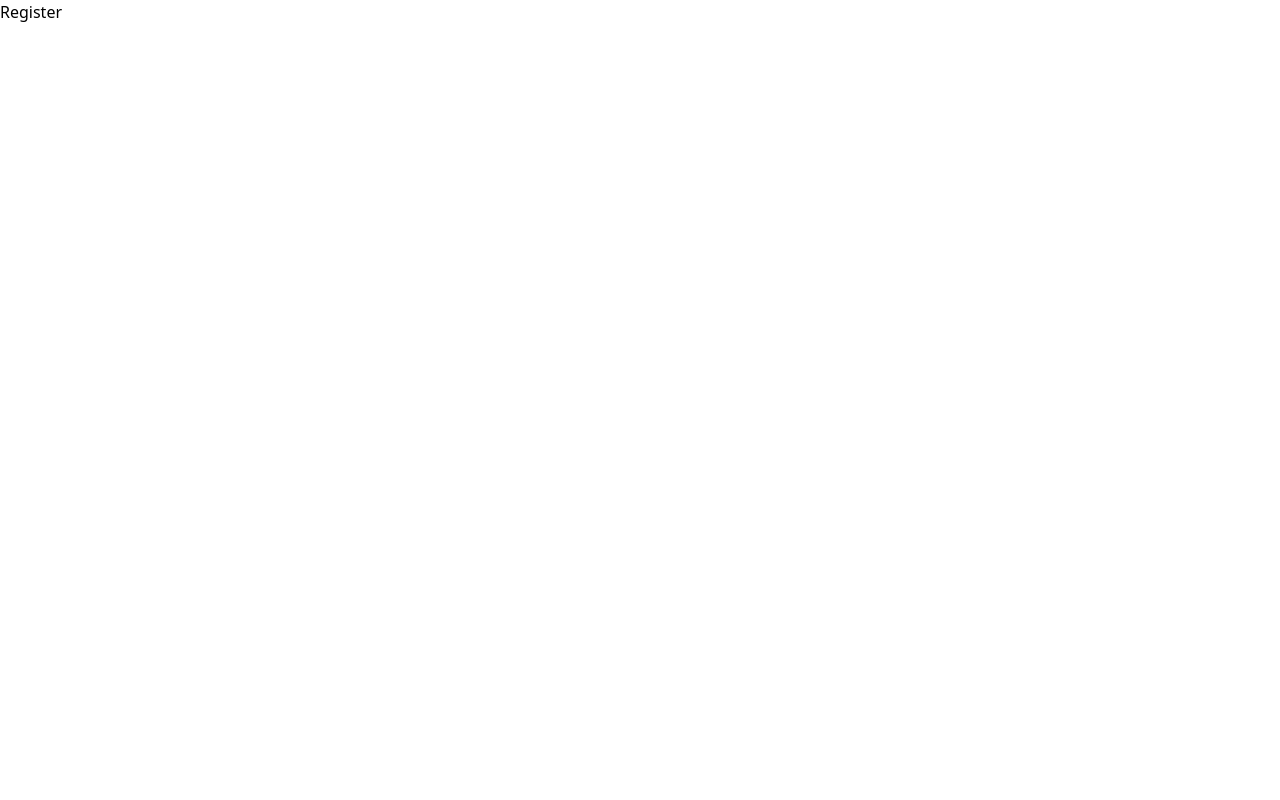
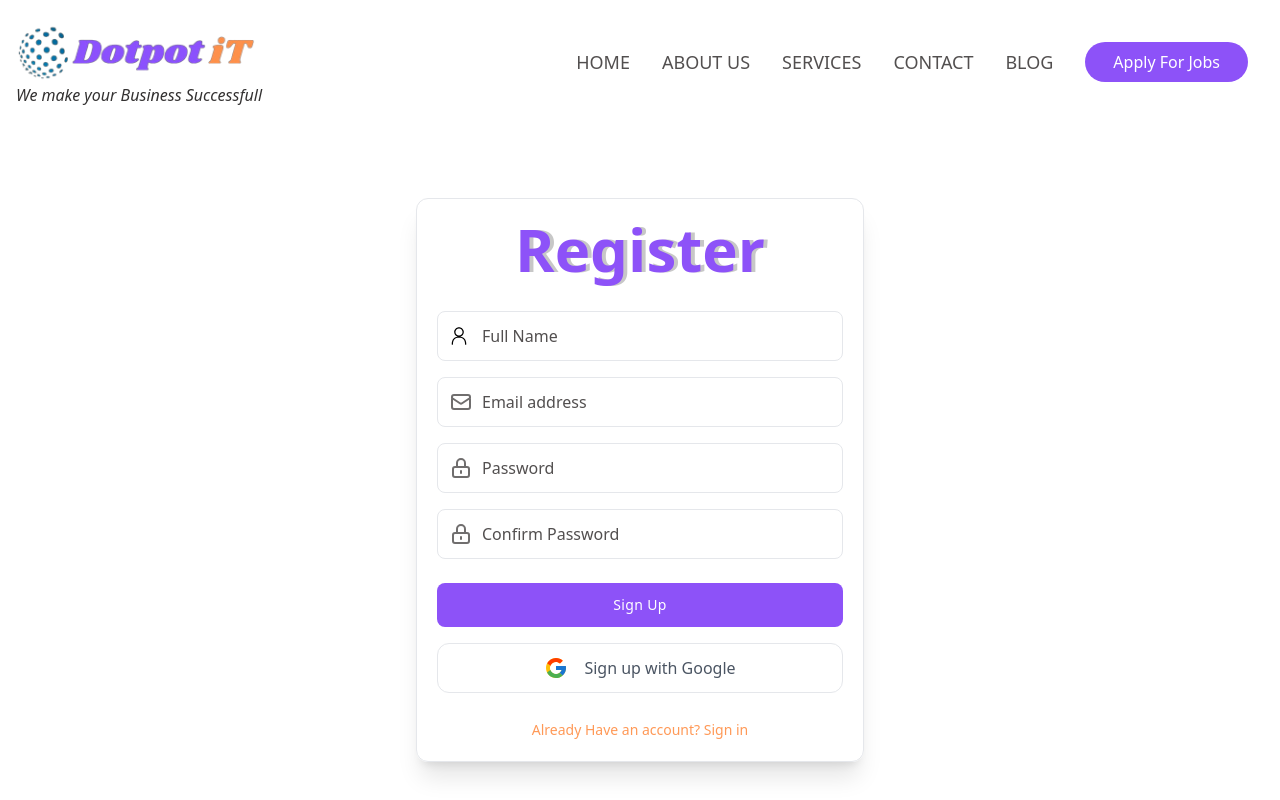
Before and after one commit to writetofahim/dotpot_website, a React (Vite) app in the folder client/: page /register in a window 1280 px wide. Shown: the top 800 px of the page. Built offline with nearby package versions, Linux system fonts and the light colour scheme.

Commit message:
Register page

```diff
--- a/client/src/pages/lgoin/Login.jsx
+++ b/client/src/pages/lgoin/Login.jsx
@@ -1,58 +1,59 @@
 import React from 'react'
 import { Link } from 'react-router-dom'
+import Footer from '../../components/Footer/Footer'
 import Navbar from '../../components/Navbar/Navbar'
 
 const Login = () => {
   return (
     <>
       <Navbar />
-      <section class="bg-white pt-[10vh]">
-        <div class="container min-h-[100vh] flex items-center justify-center p-3">
-          <form class="w-full max-w-md p-5 border rounded-xl shadow-xl">
+      <section className="bg-white pt-[10vh]">
+        <div className="container min-h-[100vh] flex items-center justify-center p-5">
+          <form className="w-full max-w-md p-5 border rounded-xl shadow-xl">
 
 
-            <h1 class="text-center text-6xl text-primary-500 font-bold">SIGN IN</h1>
+            <h1 className="text-center text-6xl text-primary-500 font-bold">SIGN IN</h1>
 
-            <div class="relative flex items-center mt-8">
-              <span class="absolute">
-                <svg xmlns="http://www.w3.org/2000/svg" class="w-6 h-6 mx-3 text-gray-300 dark:text-gray-500" fill="none" viewBox="0 0 24 24" stroke="currentColor" stroke-width="2">
+            <div className="relative flex items-center mt-8">
+              <span className="absolute">
+                <svg xmlns="http://www.w3.org/2000/svg" className="w-6 h-6 mx-3 text-gray-300 dark:text-gray-500" fill="none" viewBox="0 0 24 24" stroke="currentColor" stroke-width="2">
                   <path stroke-linecap="round" stroke-linejoin="round" d="M3 8l7.89 5.26a2 2 0 002.22 0L21 8M5 19h14a2 2 0 002-2V7a2 2 0 00-2-2H5a2 2 0 00-2 2v10a2 2 0 002 2z" />
                 </svg>
               </span>
 
-              <input type="email" class="block w-full py-3 text-gray-700 bg-white border rounded-lg px-11 focus:ring-blue-300 focus:outline-none focus:ring focus:ring-opacity-40 focus:ring-primary-300" placeholder="Email address" />
+              <input type="email" className="block w-full py-3 text-gray-700 bg-white border rounded-lg px-11 focus:ring-blue-300 focus:outline-none focus:ring focus:ring-opacity-40 focus:ring-primary-300" placeholder="Email address" />
             </div>
 
-            <div class="relative flex items-center mt-4">
-              <span class="absolute">
-                <svg xmlns="http://www.w3.org/2000/svg" class="w-6 h-6 mx-3 text-gray-300 dark:text-gray-500" fill="none" viewBox="0 0 24 24" stroke="currentColor" stroke-width="2">
+            <div className="relative flex items-center mt-4">
+              <span className="absolute">
+                <svg xmlns="http://www.w3.org/2000/svg" className="w-6 h-6 mx-3 text-gray-300 dark:text-gray-500" fill="none" viewBox="0 0 24 24" stroke="currentColor" stroke-width="2">
                   <path stroke-linecap="round" stroke-linejoin="round" d="M12 15v2m-6 4h12a2 2 0 002-2v-6a2 2 0 00-2-2H6a2 2 0 00-2 2v6a2 2 0 002 2zm10-10V7a4 4 0 00-8 0v4h8z" />
                 </svg>
               </span>
 
-              <input type="password" class="block w-full py-3 text-gray-700 bg-white border rounded-lg px-11 focus:ring-blue-300 focus:outline-none focus:ring focus:ring-opacity-40 focus:ring-primary-300" placeholder="Password" />
+              <input type="password" className="block w-full py-3 text-gray-700 bg-white border rounded-lg px-11 focus:ring-blue-300 focus:outline-none focus:ring focus:ring-opacity-40 focus:ring-primary-300" placeholder="Password" />
             </div>
 
-            <div class="mt-6">
-              <button class="w-full px-6 py-3 text-sm font-medium tracking-wide text-white capitalize bg-primary-500 rounded-lg hover:bg-primary-400 hover:shadow-xl hover:scale-105 transition-all">
+            <div className="mt-6">
+              <button className="w-full px-6 py-3 text-sm font-medium tracking-wide text-white capitalize bg-primary-500 rounded-lg hover:bg-primary-400 hover:shadow-xl hover:scale-105 transition-all">
                 Sign in
               </button>
 
-              <p class="mt-4 text-center text-gray-600 dark:text-gray-400">or sign in with</p>
+              <p className="mt-4 text-center text-gray-600 dark:text-gray-400">or sign in with</p>
 
-              <Link href="#" class="flex items-center justify-center px-6 py-3 mt-4 text-gray-600 border rounded-xl hover:bg-primary-100 hover:shadow-xl hover:scale-105 transition-all">
-                <svg class="w-6 h-6 mx-2" viewBox="0 0 40 40">
+              <Link href="#" className="flex items-center justify-center px-6 py-3 mt-4 text-gray-600 border rounded-xl hover:bg-primary-100 hover:shadow-xl hover:scale-105 transition-all">
+                <svg className="w-6 h-6 mx-2" viewBox="0 0 40 40">
                   <path d="M36.3425 16.7358H35V16.6667H20V23.3333H29.4192C28.045 27.2142 24.3525 30 20 30C14.4775 30 10 25.5225 10 20C10 14.4775 14.4775 9.99999 20 9.99999C22.5492 9.99999 24.8683 10.9617 26.6342 12.5325L31.3483 7.81833C28.3717 5.04416 24.39 3.33333 20 3.33333C10.7958 3.33333 3.33335 10.7958 3.33335 20C3.33335 29.2042 10.7958 36.6667 20 36.6667C29.2042 36.6667 36.6667 29.2042 36.6667 20C36.6667 18.8825 36.5517 17.7917 36.3425 16.7358Z" fill="#FFC107" />
                   <path d="M5.25497 12.2425L10.7308 16.2583C12.2125 12.59 15.8008 9.99999 20 9.99999C22.5491 9.99999 24.8683 10.9617 26.6341 12.5325L31.3483 7.81833C28.3716 5.04416 24.39 3.33333 20 3.33333C13.5983 3.33333 8.04663 6.94749 5.25497 12.2425Z" fill="#FF3D00" />
                   <path d="M20 36.6667C24.305 36.6667 28.2167 35.0192 31.1742 32.34L26.0159 27.975C24.3425 29.2425 22.2625 30 20 30C15.665 30 11.9842 27.2359 10.5975 23.3784L5.16254 27.5659C7.92087 32.9634 13.5225 36.6667 20 36.6667Z" fill="#4CAF50" />
                   <path d="M36.3425 16.7358H35V16.6667H20V23.3333H29.4192C28.7592 25.1975 27.56 26.805 26.0133 27.9758C26.0142 27.975 26.015 27.975 26.0158 27.9742L31.1742 32.3392C30.8092 32.6708 36.6667 28.3333 36.6667 20C36.6667 18.8825 36.5517 17.7917 36.3425 16.7358Z" fill="#1976D2" />
                 </svg>
 
-                <span class="mx-2">Sign in with Google</span>
+                <span className="mx-2">Sign in with Google</span>
               </Link>
 
-              <div class="mt-6 text-center text-secondary-500">
-                <Link to="/register" class="text-sm hover:underline">
+              <div className="mt-6 text-center text-secondary-500">
+                <Link to="/register" className="text-sm hover:underline">
                   Don’t have an account yet? Sign up
                 </Link>
               </div>
@@ -60,6 +61,7 @@
           </form>
         </div>
       </section>
+      <Footer />
     </>
   )
 }
--- a/client/src/pages/register/Register.jsx
+++ b/client/src/pages/register/Register.jsx
@@ -1,8 +1,87 @@
 import React from 'react'
+import { Link } from 'react-router-dom'
+import Navbar from '../../components/Navbar/Navbar'
+import Footer from '../../components/Footer/Footer'
+import { RxPerson } from "react-icons/rx"
 
 const Register = () => {
   return (
-    <div>Register</div>
+    <>
+      <Navbar />
+      <section className="bg-white pt-[10vh]">
+        <div className="container min-h-[100vh] flex items-center justify-center p-3">
+          <form className="w-full max-w-md p-5 border rounded-xl shadow-xl">
+
+
+            <h1 className="text-center text-6xl text-primary-500 font-bold">Register</h1>
+
+            <div className="relative flex items-center mt-8">
+              <span className="absolute text-xl ml-3">
+                <RxPerson />
+              </span>
+
+              <input type="email" className="block w-full py-3 text-gray-700 bg-white border rounded-lg px-11 focus:ring-blue-300 focus:outline-none focus:ring focus:ring-opacity-40 focus:ring-primary-300" placeholder="Full Name" />
+            </div>
+
+
+            <div className="relative flex items-center mt-4">
+              <span className="absolute">
+                <svg xmlns="http://www.w3.org/2000/svg" className="w-6 h-6 mx-3 text-gray-300 dark:text-gray-500" fill="none" viewBox="0 0 24 24" stroke="currentColor" stroke-width="2">
+                  <path stroke-linecap="round" stroke-linejoin="round" d="M3 8l7.89 5.26a2 2 0 002.22 0L21 8M5 19h14a2 2 0 002-2V7a2 2 0 00-2-2H5a2 2 0 00-2 2v10a2 2 0 002 2z" />
+                </svg>
+              </span>
+
+              <input type="email" className="block w-full py-3 text-gray-700 bg-white border rounded-lg px-11 focus:ring-blue-300 focus:outline-none focus:ring focus:ring-opacity-40 focus:ring-primary-300" placeholder="Email address" />
+            </div>
+
+            <div className="relative flex items-center mt-4">
+              <span className="absolute">
+                <svg xmlns="http://www.w3.org/2000/svg" className="w-6 h-6 mx-3 text-gray-300 dark:text-gray-500" fill="none" viewBox="0 0 24 24" stroke="currentColor" stroke-width="2">
+                  <path stroke-linecap="round" stroke-linejoin="round" d="M12 15v2m-6 4h12a2 2 0 002-2v-6a2 2 0 00-2-2H6a2 2 0 00-2 2v6a2 2 0 002 2zm10-10V7a4 4 0 00-8 0v4h8z" />
+                </svg>
+              </span>
+
+              <input type="password" className="block w-full py-3 text-gray-700 bg-white border rounded-lg px-11 focus:ring-blue-300 focus:outline-none focus:ring focus:ring-opacity-40 focus:ring-primary-300" placeholder="Password" />
+            </div>
+
+            <div className="relative flex items-center mt-4">
+              <span className="absolute">
+                <svg xmlns="http://www.w3.org/2000/svg" className="w-6 h-6 mx-3 text-gray-300 dark:text-gray-500" fill="none" viewBox="0 0 24 24" stroke="currentColor" stroke-width="2">
+                  <path stroke-linecap="round" stroke-linejoin="round" d="M12 15v2m-6 4h12a2 2 0 002-2v-6a2 2 0 00-2-2H6a2 2 0 00-2 2v6a2 2 0 002 2zm10-10V7a4 4 0 00-8 0v4h8z" />
+                </svg>
+              </span>
+
+              <input type="password" className="block w-full py-3 text-gray-700 bg-white border rounded-lg px-11 focus:ring-blue-300 focus:outline-none focus:ring focus:ring-opacity-40 focus:ring-primary-300" placeholder="Confirm Password" />
+            </div>
+
+            <div className="mt-6">
+              <button className="w-full px-6 py-3 text-sm font-medium tracking-wide text-white capitalize bg-primary-500 rounded-lg hover:bg-primary-400 hover:shadow-xl hover:scale-105 transition-all">
+                Sign up
+              </button>
+
+
+              <Link href="#" className="flex items-center justify-center px-6 py-3 mt-4 text-gray-600 border rounded-xl hover:bg-primary-100 hover:shadow-xl hover:scale-105 transition-all">
+                <svg className="w-6 h-6 mx-2" viewBox="0 0 40 40">
+                  <path d="M36.3425 16.7358H35V16.6667H20V23.3333H29.4192C28.045 27.2142 24.3525 30 20 30C14.4775 30 10 25.5225 10 20C10 14.4775 14.4775 9.99999 20 9.99999C22.5492 9.99999 24.8683 10.9617 26.6342 12.5325L31.3483 7.81833C28.3717 5.04416 24.39 3.33333 20 3.33333C10.7958 3.33333 3.33335 10.7958 3.33335 20C3.33335 29.2042 10.7958 36.6667 20 36.6667C29.2042 36.6667 36.6667 29.2042 36.6667 20C36.6667 18.8825 36.5517 17.7917 36.3425 16.7358Z" fill="#FFC107" />
+                  <path d="M5.25497 12.2425L10.7308 16.2583C12.2125 12.59 15.8008 9.99999 20 9.99999C22.5491 9.99999 24.8683 10.9617 26.6341 12.5325L31.3483 7.81833C28.3716 5.04416 24.39 3.33333 20 3.33333C13.5983 3.33333 8.04663 6.94749 5.25497 12.2425Z" fill="#FF3D00" />
+                  <path d="M20 36.6667C24.305 36.6667 28.2167 35.0192 31.1742 32.34L26.0159 27.975C24.3425 29.2425 22.2625 30 20 30C15.665 30 11.9842 27.2359 10.5975 23.3784L5.16254 27.5659C7.92087 32.9634 13.5225 36.6667 20 36.6667Z" fill="#4CAF50" />
+                  <path d="M36.3425 16.7358H35V16.6667H20V23.3333H29.4192C28.7592 25.1975 27.56 26.805 26.0133 27.9758C26.0142 27.975 26.015 27.975 26.0158 27.9742L31.1742 32.3392C30.8092 32.6708 36.6667 28.3333 36.6667 20C36.6667 18.8825 36.5517 17.7917 36.3425 16.7358Z" fill="#1976D2" />
+                </svg>
+
+                <span className="mx-2">Sign up with Google</span>
+              </Link>
+
+              <div className="mt-6 text-center text-secondary-500">
+                <Link to="/login" className="text-sm hover:underline">
+                  Already Have an account? Sign in
+                </Link>
+              </div>
+            </div>
+          </form>
+        </div>
+      </section>
+      <Footer />
+    </>
   )
 }
 
```
